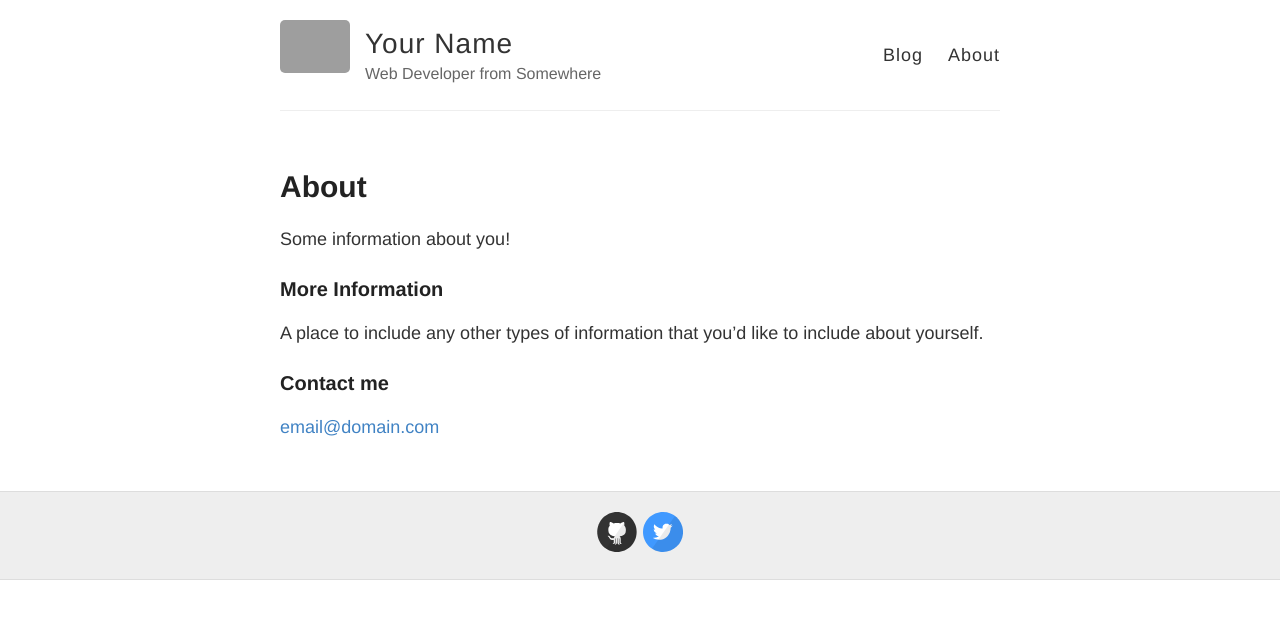
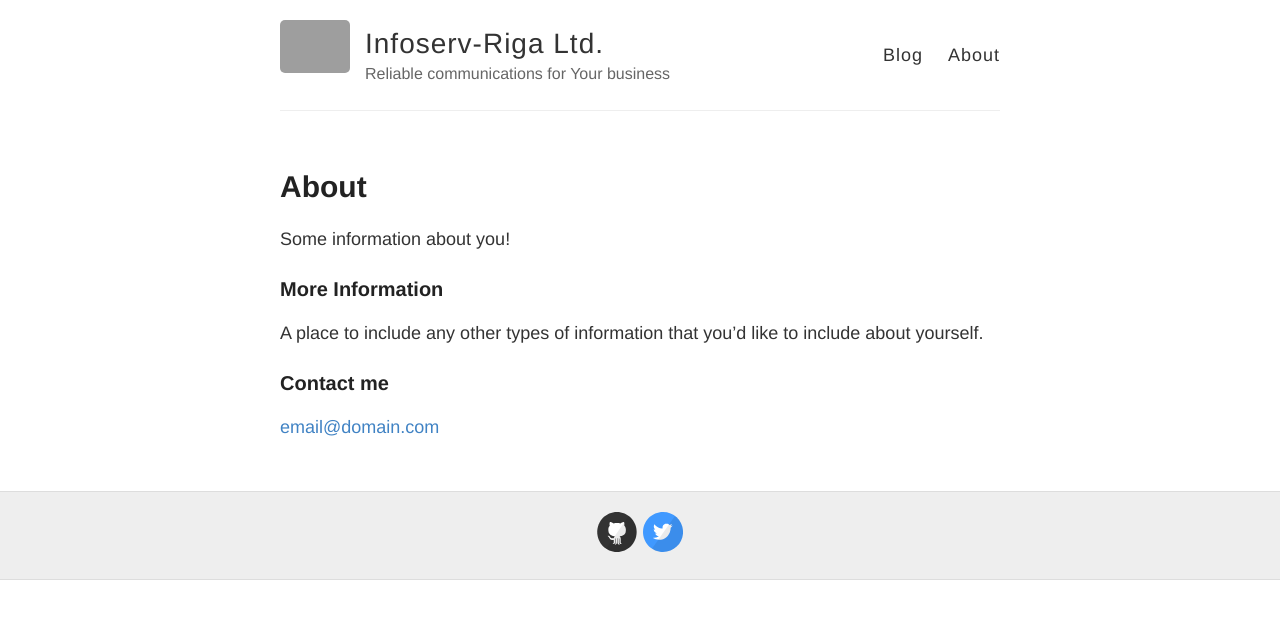
Before and after one commit to matanec/matanec.github.io, a Jekyll site: the page built from about.md, in a window 1280 px wide. Shown: the top 619 px of the page. Built offline with Jekyll 4.4.1, drawn with Linux system fonts in a browser that asks for light colours; grey boxes are pictures that could not be loaded.

Commit message:
Update _config.yml

```diff
--- a/_config.yml
+++ b/_config.yml
@@ -3,10 +3,10 @@
 #
 
 # Name of your site (displayed in the header)
-name: Your Name
+name: Infoserv-Riga Ltd.
 
 # Short bio or description (displayed in the header)
-description: Web Developer from Somewhere
+description: Reliable communications for Your business
 
 # URL of your avatar or profile pic (you could use your GitHub profile pic)
 avatar: https://raw.githubusercontent.com/barryclark/jekyll-now/master/images/jekyll-logo.png
```
